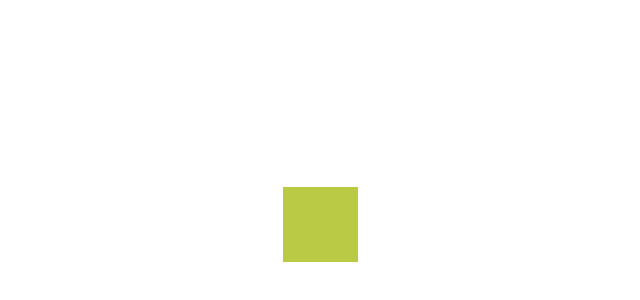
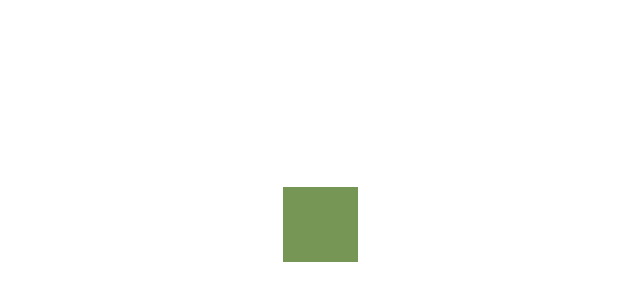
Before and after one commit to Chandler-ch/Scress-2, a Vue app: page / in a window 1280 px wide. Shown: the part 176-476 px from the top of the page, without its empty margins (202-842 px from the left). Built offline with nearby package versions, Linux system fonts and the light colour scheme.

Commit message:
SCII-3: added props to ScressTile.vue

```diff
--- a/src/components/ScressTile.vue
+++ b/src/components/ScressTile.vue
@@ -1,7 +1,14 @@
-<script setup lang="ts"></script>
+<script setup lang="ts">
+const props = defineProps({
+  color: {
+    type: String,
+    default: 'var(--dark-tile)',
+  },
+})
+</script>
 
 <template>
-  <div class="tile"></div>
+  <div :style="{ backgroundColor: props.color }" class="tile"></div>
 </template>
 
 <style scoped>
```
